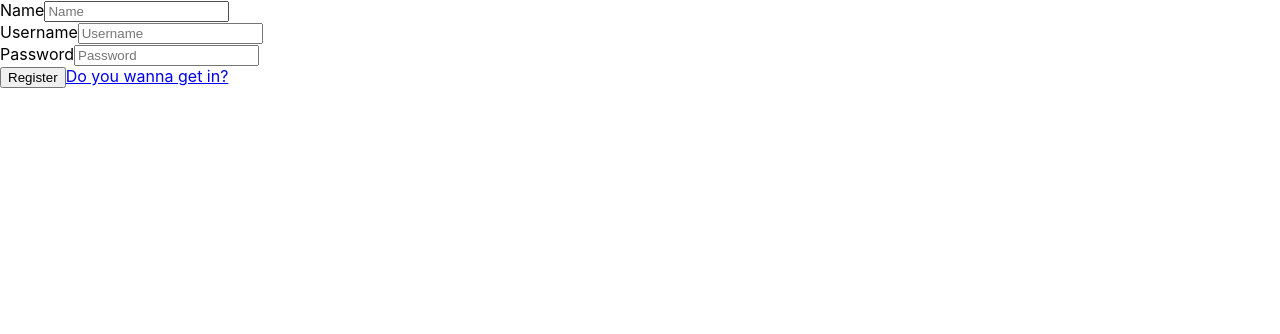
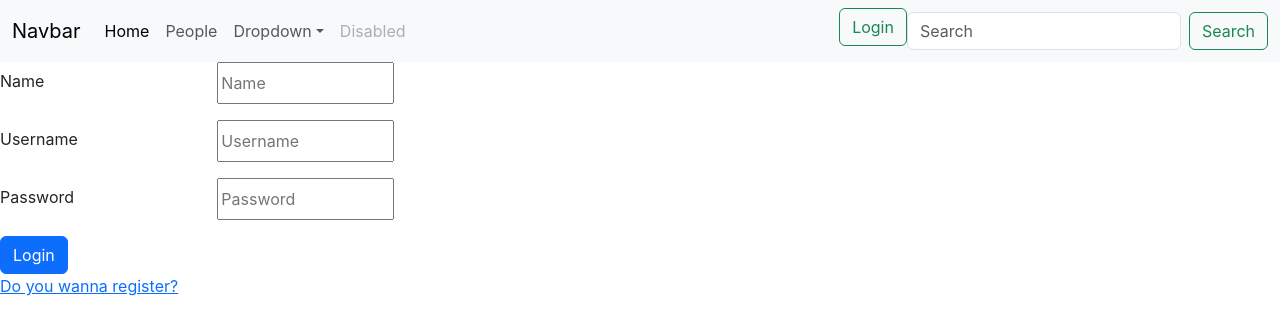
Before and after one commit to Priyanshu4650/Binge-Karo, a React (Create React App) app in the folder frontend/: page /register in a window 1280 px wide. Shown: the top 334 px of the page. Built offline with nearby package versions, Linux system fonts and the light colour scheme; no server answers.

Commit message:
Chat done

```diff
--- a/frontend/public/index.html
+++ b/frontend/public/index.html
@@ -15,6 +15,12 @@
       user's mobile device or desktop. See https://developers.google.com/web/fundamentals/web-app-manifest/
     -->
     <link rel="manifest" href="%PUBLIC_URL%/manifest.json" />
+    <link
+      href="https://cdn.jsdelivr.net/npm/bootstrap@5.3.3/dist/css/bootstrap.min.css"
+      rel="stylesheet"
+      integrity="sha384-QWTKZyjpPEjISv5WaRU9OFeRpok6YctnYmDr5pNlyT2bRjXh0JMhjY6hW+ALEwIH"
+      crossorigin="anonymous"
+    />
     <!--
       Notice the use of %PUBLIC_URL% in the tags above.
       It will be replaced with the URL of the `public` folder during the build.
@@ -25,6 +31,16 @@
       Learn how to configure a non-root public URL by running `npm run build`.
     -->
     <title>React App</title>
+    <script
+      src="https://cdn.jsdelivr.net/npm/@popperjs/core@2.11.8/dist/umd/popper.min.js"
+      integrity="sha384-I7E8VVD/ismYTF4hNIPjVp/Zjvgyol6VFvRkX/vR+Vc4jQkC+hVqc2pM8ODewa9r"
+      crossorigin="anonymous"
+    ></script>
+    <script
+      src="https://cdn.jsdelivr.net/npm/bootstrap@5.3.3/dist/js/bootstrap.min.js"
+      integrity="sha384-0pUGZvbkm6XF6gxjEnlmuGrJXVbNuzT9qBBavbLwCsOGabYfZo0T0to5eqruptLy"
+      crossorigin="anonymous"
+    ></script>
   </head>
   <body>
     <noscript>You need to enable JavaScript to run this app.</noscript>
--- a/frontend/src/App.js
+++ b/frontend/src/App.js
@@ -3,15 +3,19 @@ import BingeWatch from "./pages/BingeWatch";
 import { BrowserRouter, Route, Routes } from "react-router-dom";
 import Login from "./pages/Login";
 import Register from "./pages/Register";
+import Navbar from "./components/Navbar";
+import People from "./components/People";
 
 function App() {
   return (
     <>
       <BrowserRouter>
+        <Navbar />
         <Routes>
           <Route path="/" element={<BingeWatch />} />
           <Route path="/login" element={<Login />} />
           <Route path="/register" element={<Register />} />
+          <Route path="/people" element={<People />} />
         </Routes>
       </BrowserRouter>
     </>
--- a/frontend/src/components/Chat.jsx
+++ b/frontend/src/components/Chat.jsx
@@ -1,73 +1,69 @@
-import React, { useEffect, useState } from "react";
-import { useNavigate } from "react-router-dom";
-// import io from "socket.io-client";
+import React, { useState, useEffect } from "react";
+import { useParams } from "react-router-dom";
 
 const Chat = () => {
-  const [inputValue, setInputValue] = useState("");
+  const { id } = useParams();
   const [messages, setMessages] = useState([]);
-
-  const navigate = useNavigate();
+  const [message, setMessage] = useState("");
 
   useEffect(() => {
-    console.log("YES");
+    const fetchMessages = async () => {
+      try {
+        const response = await fetch(`http://localhost:5000/messages/${id}`, {
+          method: "GET",
+          headers: {
+            "Content-Type": "application/json",
+          },
+        });
+        if (!response.ok) {
+          throw new Error("Network response not ok");
+        }
 
-    if (!localStorage.getItem("SID")) {
-      navigate("/login");
-    }
-  }, []);
+        const json = await response.json();
+        setMessages(json.data);
+      } catch (e) {
+        console.error("Fetch messages error:", e);
+      }
+    };
 
-  // const [socket, setSocket] = useState(null);
+    fetchMessages();
+  }, [id]);
 
-  // useEffect(() => {
-  // const newSocket = io("ws://localhost:5000");
-  //   setSocket(newSocket);
+  const sendMessage = async () => {
+    try {
+      const response = await fetch("http://localhost:5000/messages", {
+        method: "POST",
+        headers: {
+          "Content-Type": "application/json",
+        },
+        body: JSON.stringify({ receiverId: id, message }),
+      });
+      if (!response.ok) {
+        throw new Error("Network response not ok");
+      }
 
-  //   newSocket.on("message", (message) => {
-  //     setMessages((prevMessages) => [...prevMessages, message]);
-  //   });
-
-  //   return () => {
-  //     newSocket.disconnect();
-  //   };
-  // }, []);
-
-  const onChange = (e) => {
-    e.preventDefault();
-    setInputValue(e.target.value);
-  };
-
-  const handleSubmit = (e) => {
-    e.preventDefault();
-    if (inputValue.trim().length > 0) {
-      setMessages((prevMessages) => [
-        ...prevMessages,
-        `${name} : ${inputValue}`,
-      ]);
-      // socket.emit("message", inputValue);
-      setInputValue("");
-    } else {
-      alert("Cannot send empty message");
+      const json = await response.json();
+      setMessages([...messages, json.data]);
+      setMessage("");
+    } catch (e) {
+      console.error("Send message error:", e);
     }
   };
 
   return (
     <div>
-      <h1>Chat Karo</h1>
-      <h2>Hi!! {localStorage.getItem("NAME")}</h2>
-      <form onSubmit={handleSubmit}>
-        <input
-          id="message"
-          value={inputValue}
-          onChange={onChange}
-          placeholder="Type your message here..."
-        />
-        <button type="submit">Submit</button>
-      </form>
-      <ul className="texts" id="texts">
-        {messages.map((message, index) => (
-          <li key={index}>{message}</li>
+      <h1>Chat</h1>
+      <div>
+        {messages.map((msg, index) => (
+          <div key={index}>{msg.message}</div>
         ))}
-      </ul>
+      </div>
+      <input
+        type="text"
+        value={message}
+        onChange={(e) => setMessage(e.target.value)}
+      />
+      <button onClick={sendMessage}>Send</button>
     </div>
   );
 };
--- /dev/null
+++ b/frontend/src/components/Navbar.jsx
@@ -0,0 +1,107 @@
+import React from "react";
+import { useNavigate } from "react-router-dom";
+
+const Navbar = () => {
+  const navigate = useNavigate();
+
+  const handleClick = () => {
+    if (localStorage.getItem("SID")) {
+      localStorage.clear();
+    }
+    navigate("/login");
+  };
+
+  return (
+    <div>
+      <nav className="navbar navbar-expand-lg bg-body-tertiary">
+        <div className="container-fluid">
+          <a className="navbar-brand" href="/">
+            Navbar
+          </a>
+          <button
+            className="navbar-toggler"
+            type="button"
+            data-bs-toggle="collapse"
+            data-bs-target="#navbarSupportedContent"
+            aria-controls="navbarSupportedContent"
+            aria-expanded="false"
+            aria-label="Toggle navigation"
+          >
+            <span className="navbar-toggler-icon"></span>
+          </button>
+          <div className="collapse navbar-collapse" id="navbarSupportedContent">
+            <ul className="navbar-nav me-auto mb-2 mb-lg-0">
+              <li className="nav-item">
+                <a className="nav-link active" aria-current="page" href="/">
+                  Home
+                </a>
+              </li>
+              <li className="nav-item">
+                <a className="nav-link" href="/people">
+                  People
+                </a>
+              </li>
+              <li className="nav-item dropdown">
+                <a
+                  className="nav-link dropdown-toggle"
+                  href="/"
+                  role="button"
+                  data-bs-toggle="dropdown"
+                  aria-expanded="false"
+                >
+                  Dropdown
+                </a>
+                <ul className="dropdown-menu">
+                  <li>
+                    <a className="dropdown-item" href="/">
+                      Action
+                    </a>
+                  </li>
+                  <li>
+                    <a className="dropdown-item" href="/">
+                      Another action
+                    </a>
+                  </li>
+                  <li>
+                    <hr class="dropdown-divider" />
+                  </li>
+                  <li>
+                    <a className="dropdown-item" href="/">
+                      Something else here
+                    </a>
+                  </li>
+                </ul>
+              </li>
+              <li className="nav-item">
+                <a className="nav-link disabled" aria-disabled="true" href="/">
+                  Disabled
+                </a>
+              </li>
+            </ul>
+            <div className="d-flex">
+              <button
+                className="btn btn-outline-success mb-2"
+                onClick={handleClick}
+              >
+                {localStorage.getItem("SID") ? "LogOut" : "Login"}
+              </button>
+            </div>
+            <form className="d-flex" role="search">
+              <input
+                className="form-control me-2"
+                type="search"
+                placeholder="Search"
+                aria-label="Search"
+              />
+              <button className="btn btn-outline-success" type="submit">
+                Search
+              </button>
+            </form>
+          </div>
+        </div>
+      </nav>
+    </div>
+  );
+};
+
+export default Navbar;
--- /dev/null
+++ b/frontend/src/components/People.jsx
@@ -0,0 +1,52 @@
+import React, { useEffect, useState } from "react";
+import { Link, useNavigate } from "react-router-dom";
+
+const People = () => {
+  const [people, setPeople] = useState([]);
+  const navigate = useNavigate();
+
+  useEffect(() => {
+    const fetchPeople = async () => {
+      try {
+        const response = await fetch("http://localhost:5000/people", {
+          method: "GET",
+          headers: {
+            "Content-Type": "application/json",
+          },
+        });
+        if (!response.ok) {
+          throw new Error("Network response not ok");
+        }
+
+        const json = await response.json();
+        document.title = json.title;
+        setPeople(json.data);
+      } catch (e) {
+        console.error("Fetch people error:", e);
+      }
+    };
+
+    if (!localStorage.getItem("SID")) {
+      alert("Login First.");
+      alert("You are being redirected");
+      navigate("/login");
+    }
+
+    fetchPeople();
+  }, [navigate]);
+
+  return (
+    <div>
+      <h1>People</h1>
+      <ul>
+        {people.map((person) => (
+          <li key={person._id}>
+            <Link to={`/chat/${person._id}`}>{person.name}</Link>
+          </li>
+        ))}
+      </ul>
+    </div>
+  );
+};
+
+export default People;
--- a/frontend/src/pages/BingeWatch.jsx
+++ b/frontend/src/pages/BingeWatch.jsx
@@ -11,19 +11,10 @@ const BingeWatch = () => {
     }
   });
 
-  const handleClick = async () => {
-    if (localStorage.getItem("SID")) {
-      localStorage.clear();
-      navigate("/");
-    } else {
-      alert("Bhai kaise karega tu ye");
-    }
-  };
   return (
     <div>
       <h1>Watch Together</h1>
       <Chat />
-      <button onClick={handleClick}>Logout</button>
     </div>
   );
 };
--- a/frontend/src/pages/Login.jsx
+++ b/frontend/src/pages/Login.jsx
@@ -74,12 +74,16 @@ const Login = () => {
   };
 
   return (
-    <div>
+    <div className="App">
       <form onSubmit={handleSubmit}>
-        <div>
-          <label htmlFor="username">Username</label>
+        <div className="mb-3 row">
+          <label htmlFor="username" class="col-sm-2 col-form-label">
+            Username
+          </label>
+          <div className="col-sm-10">
             <input
               id="username"
+              class="col-sm-2 col-form-label"
               type="text"
               value={credentials.username}
               onChange={handleChange}
@@ -87,10 +91,15 @@ const Login = () => {
               required
             />
           </div>
-        <div>
-          <label htmlFor="password">Password</label>
+        </div>
+        <div className="mb-3 row">
+          <label htmlFor="password" className="col-sm-2 col-form-label">
+            Password
+          </label>
+          <div className="col-sm-10">
             <input
               id="password"
+              class="col-sm-2 col-form-label"
               type="password"
               value={credentials.password}
               onChange={handleChange}
@@ -98,7 +107,10 @@ const Login = () => {
               required
             />
           </div>
-        <button type="submit">Login</button>
+        </div>
+        <button type="submit" class="btn btn-primary">
+          Login
+        </button>
       </form>
       <a href="/register">Do you wanna register?</a>
     </div>
--- a/frontend/src/pages/Register.jsx
+++ b/frontend/src/pages/Register.jsx
@@ -73,12 +73,16 @@ const Register = () => {
   };
 
   return (
-    <div>
+    <div className="App">
       <form onSubmit={handleSubmit}>
-        <div>
-          <label htmlFor="name">Name</label>
+        <div className="mb-3 row">
+          <label htmlFor="name" className="col-sm-2 col-form-label">
+            Name
+          </label>
+          <div className="col-sm-10">
             <input
               id="name"
+              className="col-sm-2 col-form-label"
               type="text"
               value={credentials.name}
               onChange={handleChange}
@@ -86,10 +90,15 @@ const Register = () => {
               required
             />
           </div>
-        <div>
-          <label htmlFor="username">Username</label>
+        </div>
+        <div className="mb-3 row">
+          <label htmlFor="username" className="col-sm-2 col-form-label">
+            Username
+          </label>
+          <div className="col-sm-10">
             <input
               id="username"
+              className="col-sm-2 col-form-label"
               type="text"
               value={credentials.username}
               onChange={handleChange}
@@ -97,10 +106,15 @@ const Register = () => {
               required
             />
           </div>
-        <div>
-          <label htmlFor="password">Password</label>
+        </div>
+        <div className="mb-3 row">
+          <label htmlFor="password" className="col-sm-2 col-form-label">
+            Password
+          </label>
+          <div className="col-sm-10">
             <input
               id="password"
+              className="col-sm-2 col-form-label"
               type="password"
               value={credentials.password}
               onChange={handleChange}
@@ -108,9 +122,12 @@ const Register = () => {
               required
             />
           </div>
-        <button type="submit">Register</button>
-        <a href="/login">Do you wanna get in?</a>
+        </div>
+        <button type="submit" className="btn btn-primary">
+          Login
+        </button>
       </form>
+      <a href="/register">Do you wanna register?</a>
     </div>
   );
 };
```
Also changed, not shown: 1 other file (tests, documents, lock files or other folders). Lines whose indentation alone changed are shown as unchanged.
